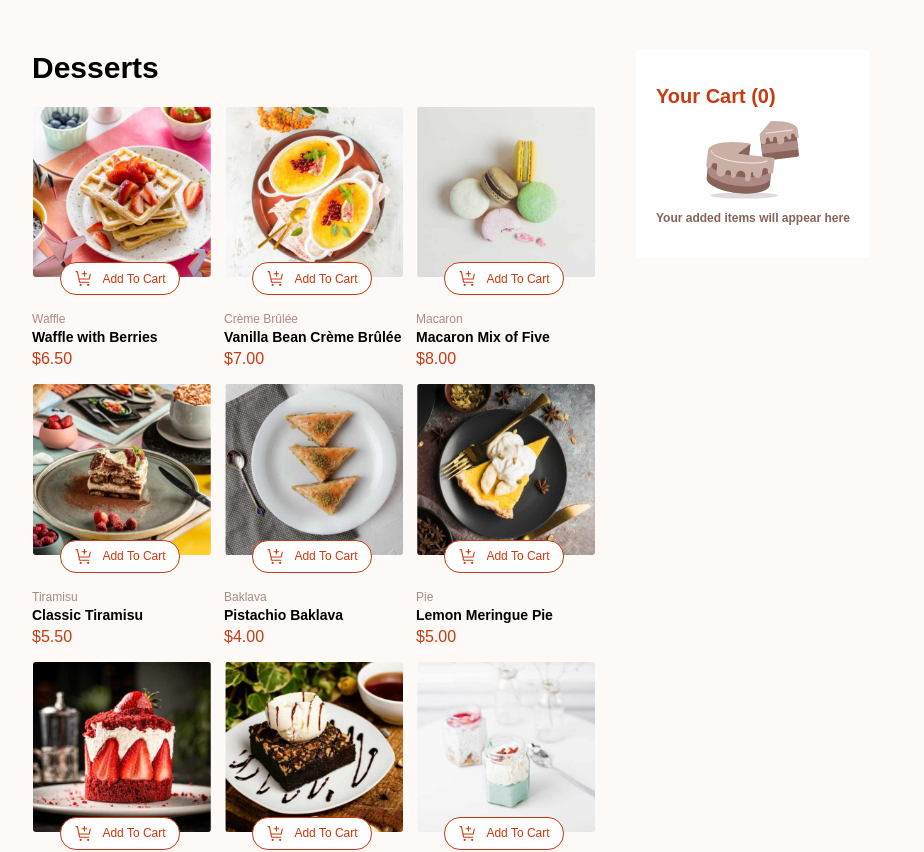
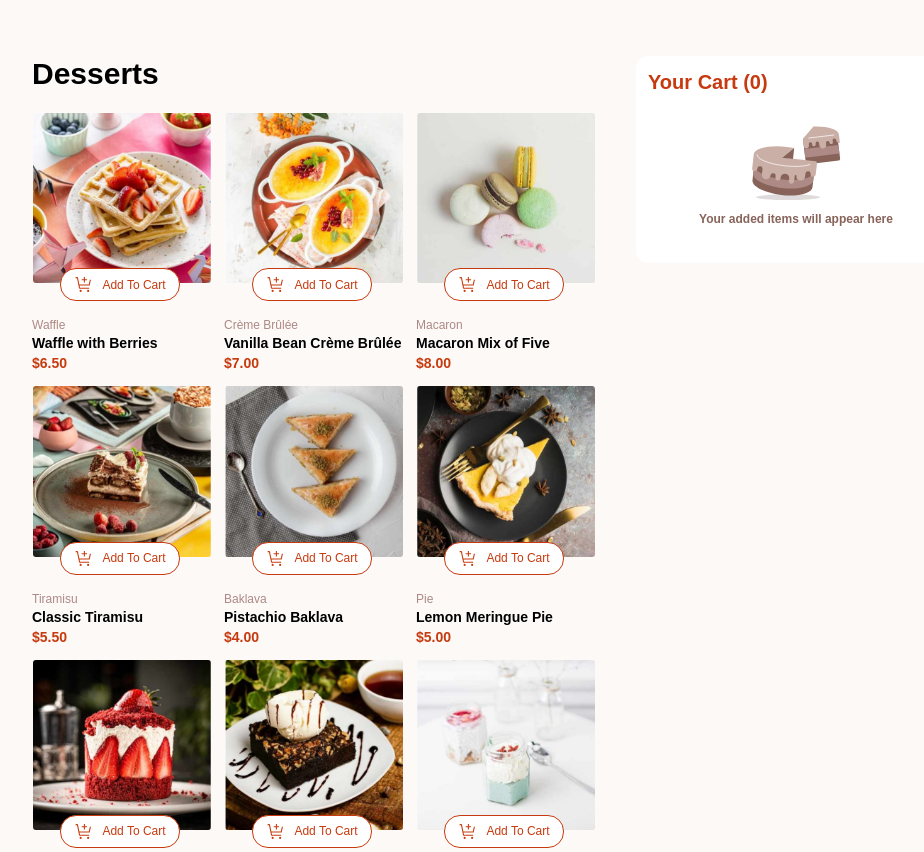
Before and after one commit to Maryiamreda/Product-list-with-cart, a Next.js app: page / in a window 1280 px wide. Shown: the top 852 px of the page, without its empty margins (80-1004 px from the left). Built offline with nearby package versions, Linux system fonts and the light colour scheme.

Commit message:
empty cart

```diff
--- a/src/app/YourCart.tsx
+++ b/src/app/YourCart.tsx
@@ -3,14 +3,14 @@ import Image from "next/image";
 
 const YourCart = () => {
   return (
-    <div className='bg-white rounded h-fit px-5 py-8'>
+    <div className='bg-white rounded-xl h-fit w-80 px-3 pt-3 pb-9 flex flex-col gap-5'>
      <h1 className='font-bold text-xl text-Red text-start'>  Your Cart (0) </h1>
      <div className='flex flex-col items-center justify-center'>
                     <Image
                        src="/assets/images/illustration-empty-cart.svg"
                        alt='icon-add-to-cart'
-                        width={100}
-                       height={100}
+                        width={95}
+                       height={95}
                        className="border rounded  "
                     />
                               <p className='text-Rose-500 text-xs font-semibold'>  Your added items will appear here</p>
--- a/src/app/products.tsx
+++ b/src/app/products.tsx
@@ -39,7 +39,7 @@ const ProductsList = () => {
             <div className='text-start '>
                     <h3 className='text-xs font-extralight '>{product.category}</h3>
                     <h2 className='text-sm font-semibold '>{product.name}</h2>
-                    <p className='font-medium text-Red'>${product.price.toFixed(2)}</p>
+                    <p className='font-semibold text-sm text-Red'>${product.price.toFixed(2)}</p>
             </div>
 
            </div>
```
